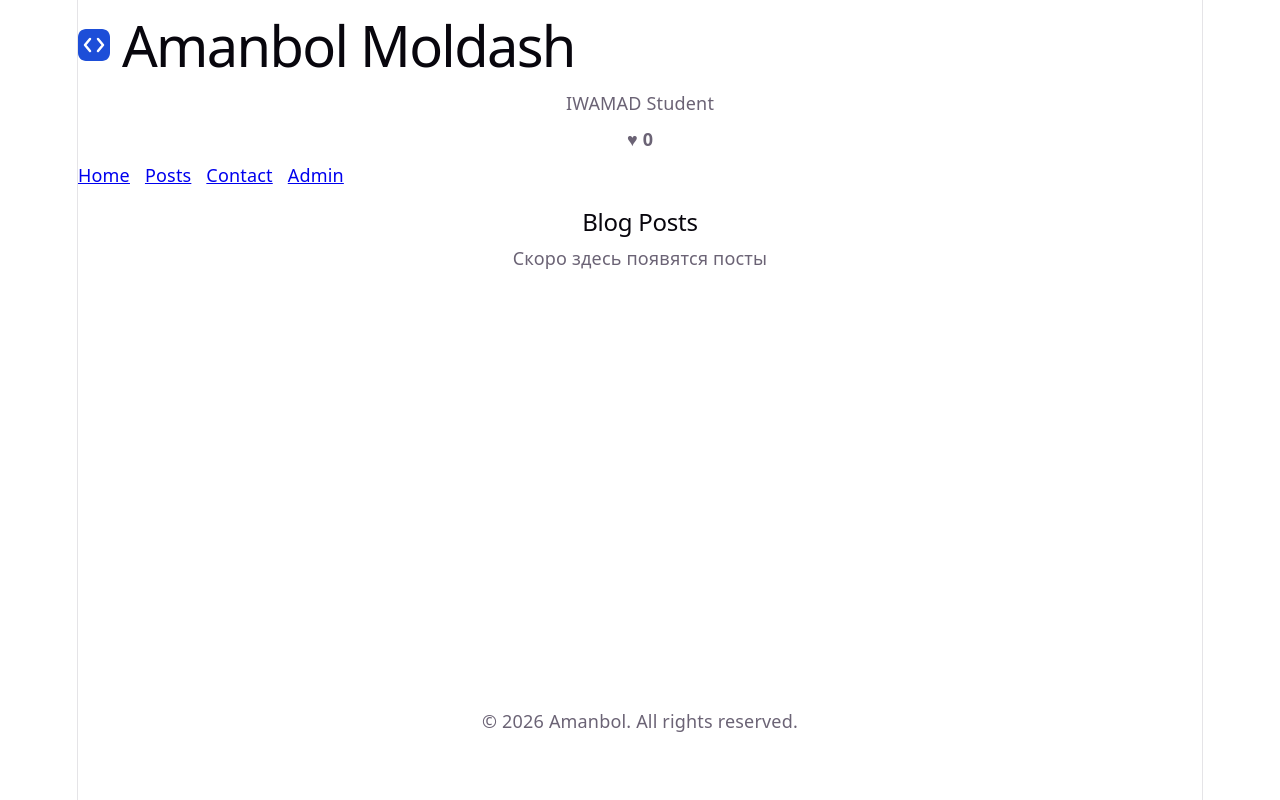
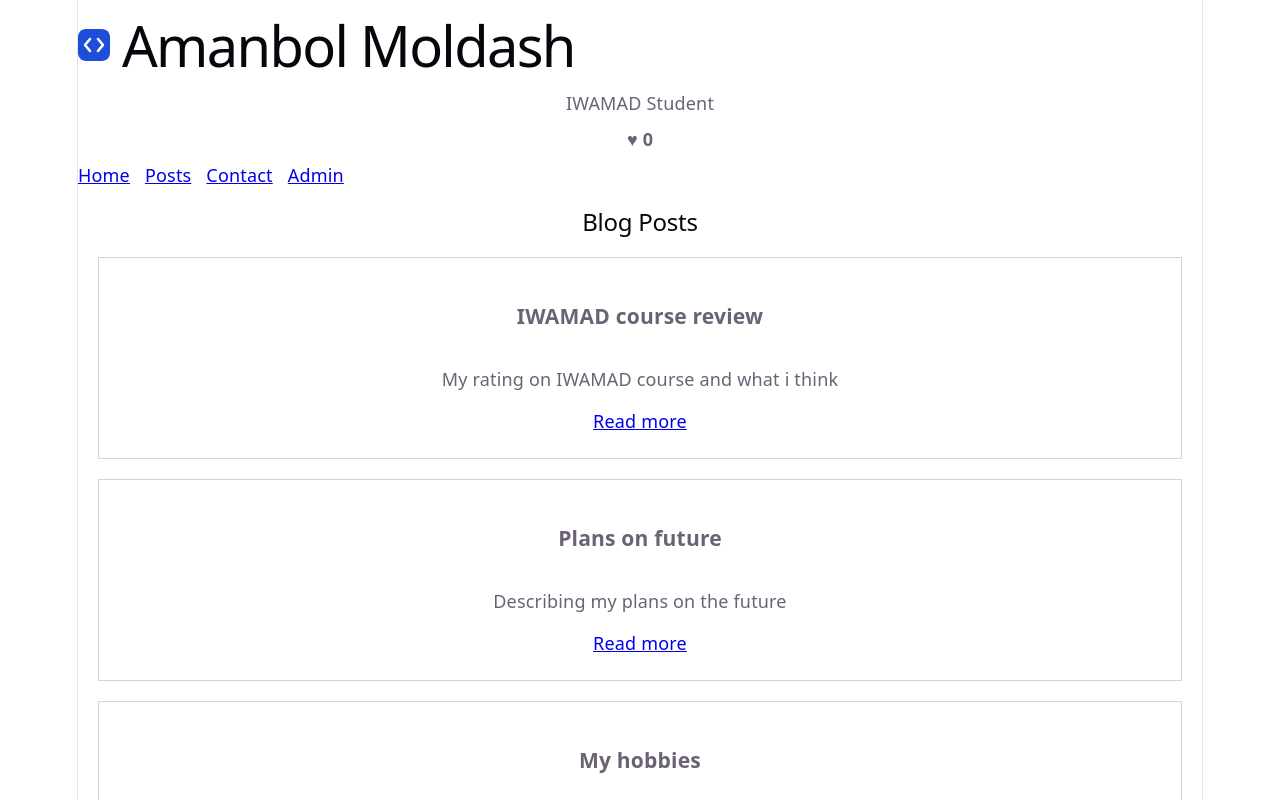
Before and after one commit to cornerstonee3/iwamad-sis2-blog, a React (Vite) app: page /posts in a window 1280 px wide. Shown: the top 800 px of the page. Built offline with nearby package versions, Linux system fonts and the light colour scheme.

Commit message:
Made Posts visible on the Posts page

```diff
--- /dev/null
+++ b/src/components/PostCard.tsx
@@ -0,0 +1,17 @@
+import { Link } from 'react-router';
+import { Card } from './ui/Card';
+import { type Post } from '../data/posts';
+
+type PostCardProps = {
+  post: Post;
+};
+
+export default function PostCard({ post }: PostCardProps) {
+  return (
+    <Card>
+      <h3>{post.title}</h3>
+      <p>{post.excerpt}</p>
+      <Link to={`/posts/${post.id}`}>Read more</Link>
+    </Card>
+  );
+}
--- a/src/pages/PostsPage.tsx
+++ b/src/pages/PostsPage.tsx
@@ -1,8 +1,19 @@
+import PostCard from '../components/PostCard';
+import { posts } from '../data/posts';
+
 export default function PostsPage() {
   return (
-    <div>
+    <main>
       <h2>Blog Posts</h2>
-      <p>Скоро здесь появятся посты</p>
-    </div>
+
+      <div style={{ display: 'grid', gap: '20px', marginTop: '20px' }}>
+        {posts.map((post) => (
+          <PostCard
+            key={post.id}
+            post={post}
+          />
+        ))}
+      </div>
+    </main>
   );
 }
```
